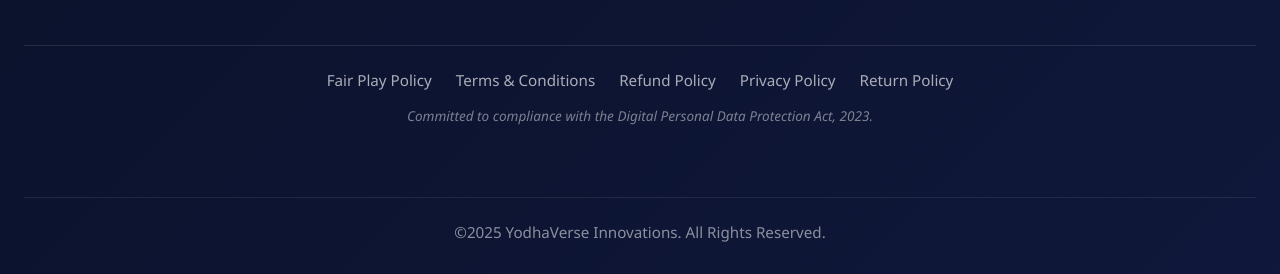
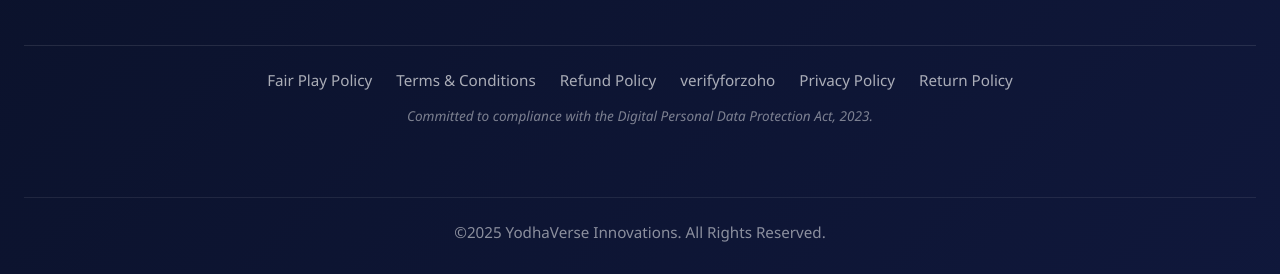
Before and after one commit to ParanomalWorld/Stardom-Textiles, a plain HTML site: page public/index.html in a window 1280 px wide. Shown: the part 5217-5491 px from the top of the page. Drawn offline with Linux system fonts and the light colour scheme.

Commit message:
add zoho

```diff
--- a/public/index.html
+++ b/public/index.html
@@ -1587,6 +1587,7 @@
                         <a href="/fairplay-policy.html">Fair Play Policy</a>
                         <a href="/terms.html">Terms & Conditions</a>
                         <a href="/refund policy.html">Refund Policy</a>
+                         <a href="zohoverify/verifyforzoho.html">verifyforzoho</a>
                         <a href="/privacy-policy.html">Privacy Policy</a>
                         <a href="/return-policy.html">Return Policy</a>
                     </div>
```
Also changed, not shown: public/zohoverify/verifyforzoho.html (added, +1 -0 lines).
